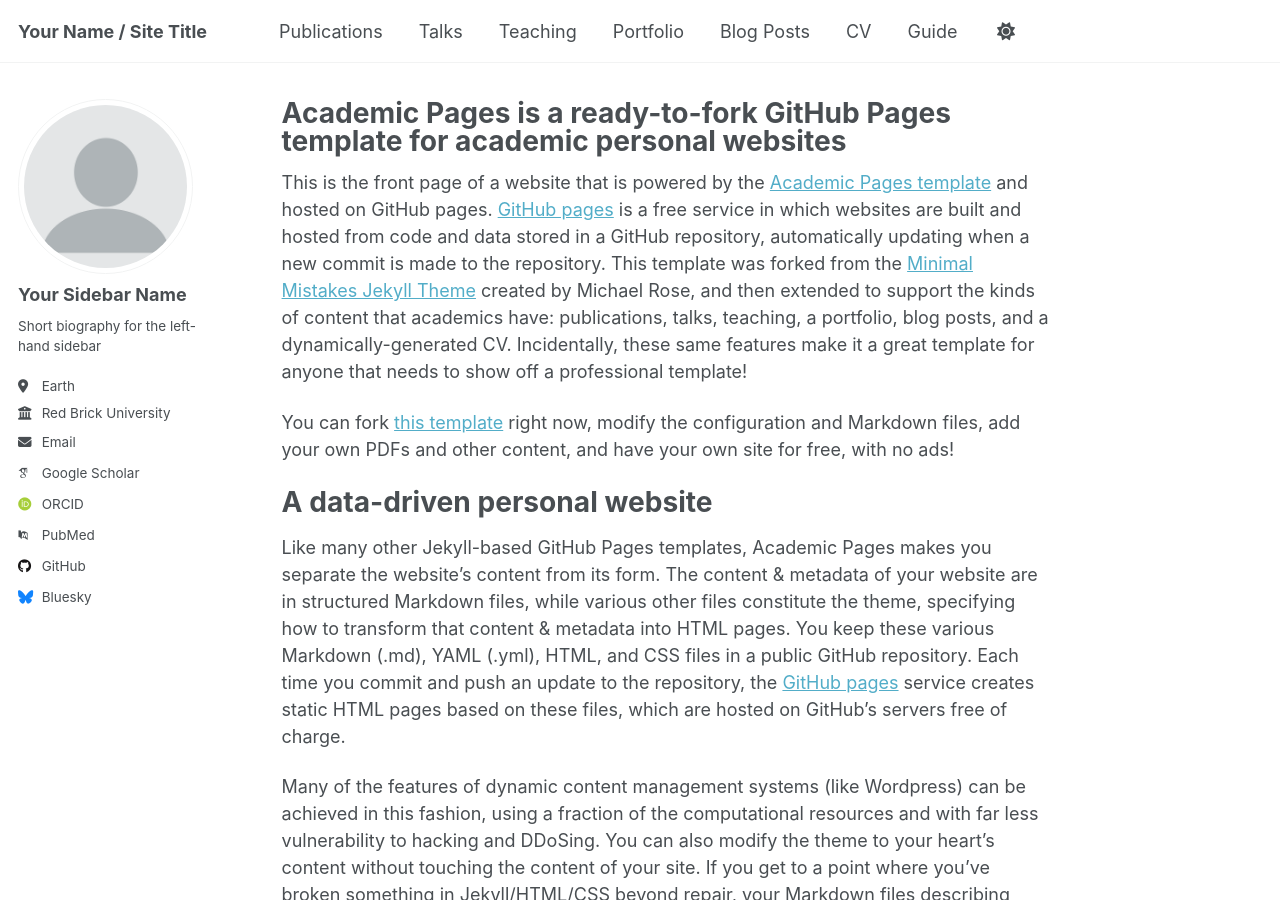
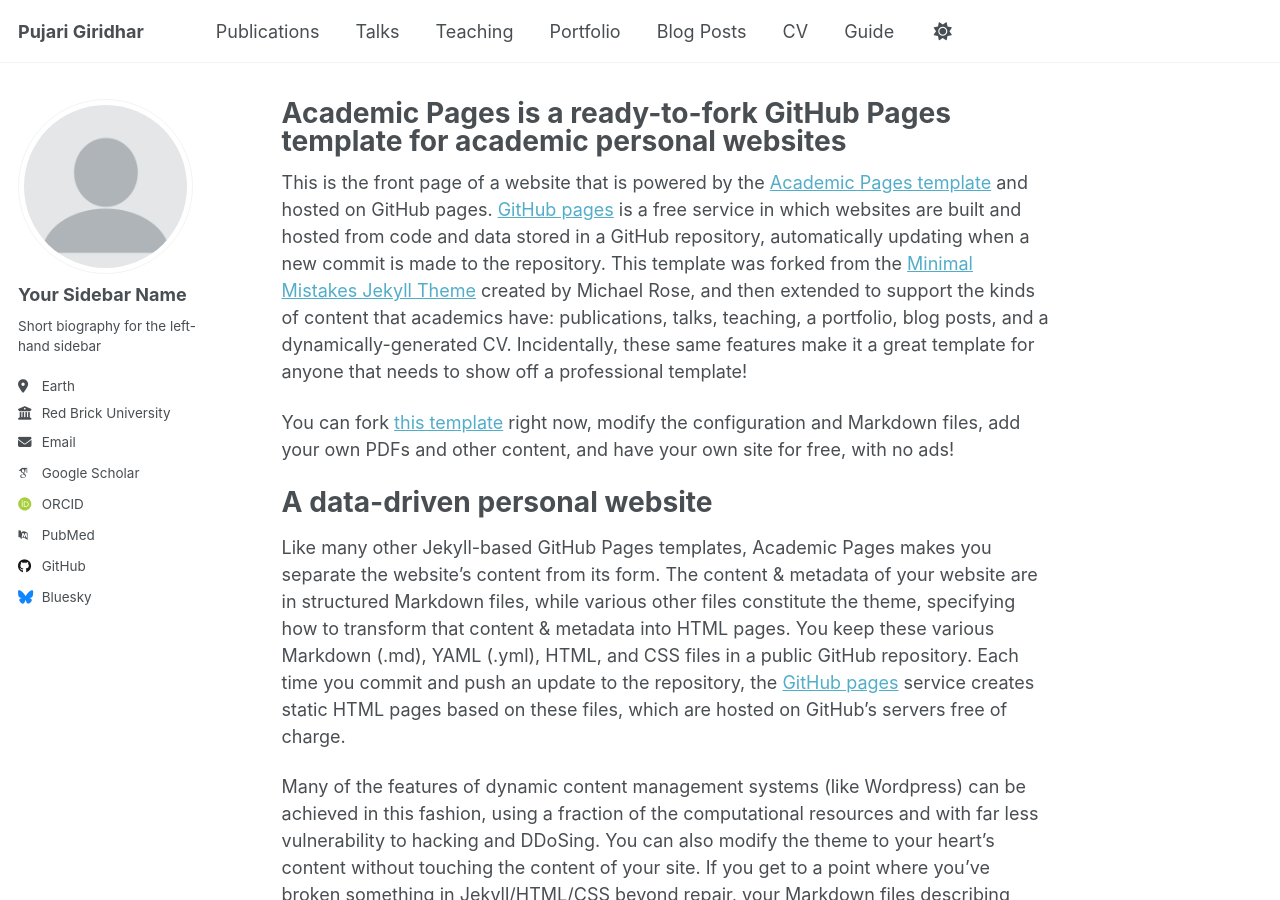
Before and after one commit to giri288/Pujari-Giridhar, a Jekyll site: the page built from _pages/about.md, in a window 1280 px wide and 900 px high. Built offline with Jekyll 4.4.1, drawn with Linux system fonts in a browser that asks for light colours; some web fonts are replaced; a script that is not in the unit is left out.

Commit message:
Update _config.yml

```diff
--- a/_config.yml
+++ b/_config.yml
@@ -9,7 +9,7 @@
 # Basic Site Settings
 locale                   : "en-US"
 site_theme               : "default"
-title                    : "Your Name / Site Title"
+title                    : "Pujari Giridhar"
 title_separator          : "-"
 name                     : &name "Your Name"
 description              : &description "personal description"
```
